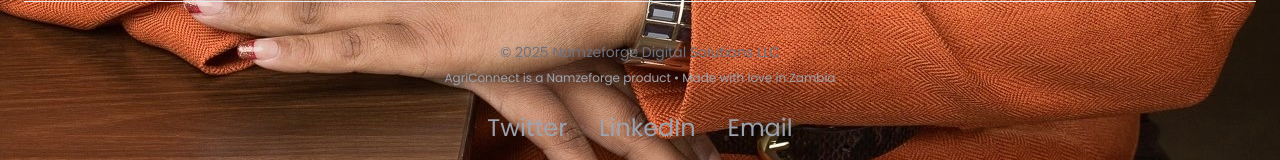
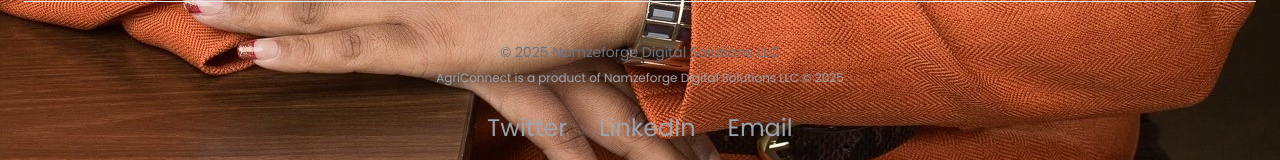
Before and after one commit to Cathy-45/cathy-portfolio-integrated, a React (Vite) app: page / in a window 1280 px wide. Shown: the part 1681-1841 px from the top of the page. Built offline with nearby package versions, Linux system fonts and the light colour scheme.

Commit message:
final empire footer-perfection

```diff
--- a/src/components/Home.jsx
+++ b/src/components/Home.jsx
@@ -130,7 +130,7 @@ const Home = () => {
             © 2025 Namzeforge Digital Solutions LLC
           </p>
           <p className="text-gray-400 text-xs mt-2">
-            AgriConnect is a Namzeforge product • Made with love in Zambia
+            AgriConnect is a product of Namzeforge Digital Solutions LLC © 2025
           </p>
           <div className="flex justify-center gap-8 mt-6">
             <a href="https://twitter.com/namzeforge" className="text-gray-400 hover:text-white transition">Twitter</a>
```
